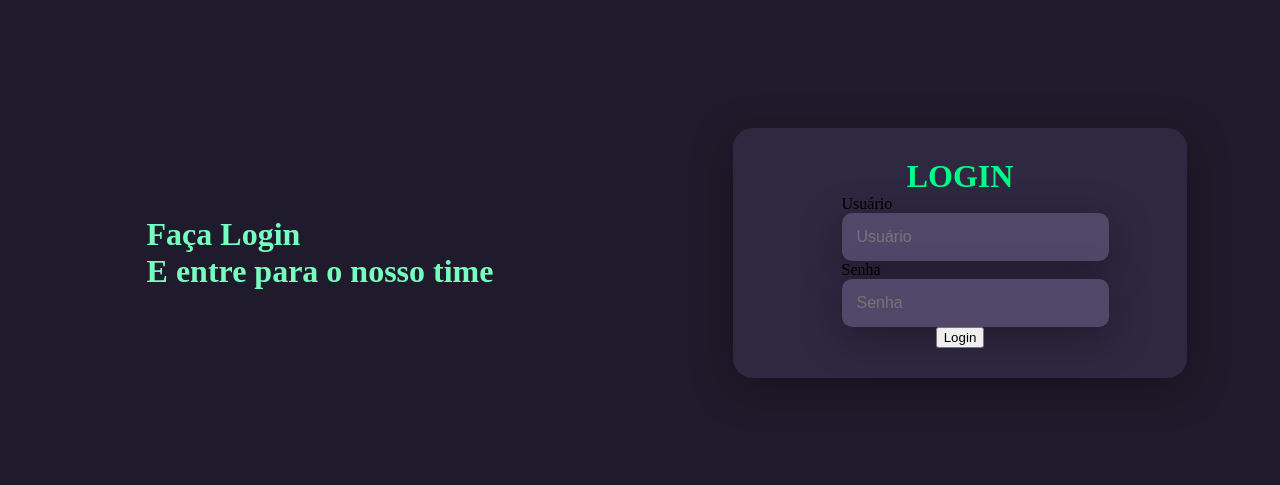
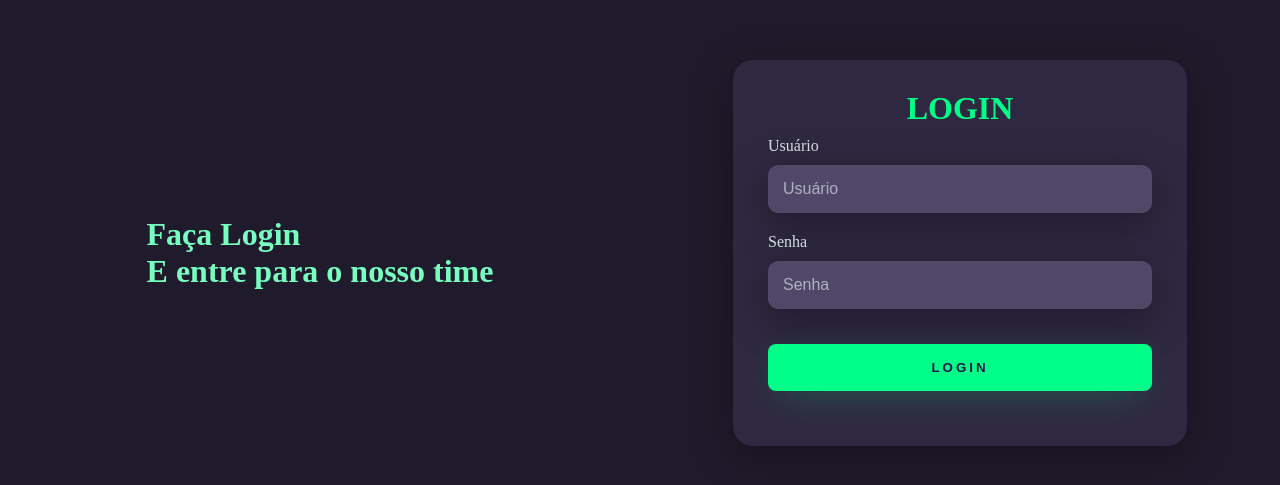
Before and after one commit to MicheleCS/loginDark-frontend, a plain HTML site: page index.html in a window 1280 px wide. Shown: the part 147-632 px from the top of the page. Drawn offline with Linux system fonts and the light colour scheme.

Commit message:
Configurando o CSS

```diff
--- a/style.css
+++ b/style.css
@@ -52,10 +52,12 @@ body {
 }
 
 .text-field{
+  width: 100%;
   display: flex;
   flex-direction: column;
   align-items: flex-start;
   justify-content: center;
+  margin: 10px 0px;
 }
 
 .text-field > input {
@@ -68,4 +70,30 @@ body {
   font-size: 12pt;
   box-shadow: 0px 10px 40px #00000056;
   outline: none;
+  box-sizing: border-box;
 }
+
+.text-field > label {
+  color: #f0ffffde;
+  margin-bottom: 10px;
+}
+
+.text-field > input::placeholder{
+  color: #f0ffff94;
+}
+
+.btn-login{
+  width: 100%;
+  padding: 16px 0px;
+  margin: 25px;
+  border: none;
+  border-radius: 8px;
+  outline: none;
+  text-transform: uppercase;
+  font-weight: 800;
+  letter-spacing: 3px;
+  color: #2b134b;
+  background: #00ff88;
+  cursor: pointer;
+  box-shadow: 0px 10px 40px -12px #00ff8052;
+}
```
Also changed, not shown: index.html (+1 -0 lines), loginImg.svg (added).
